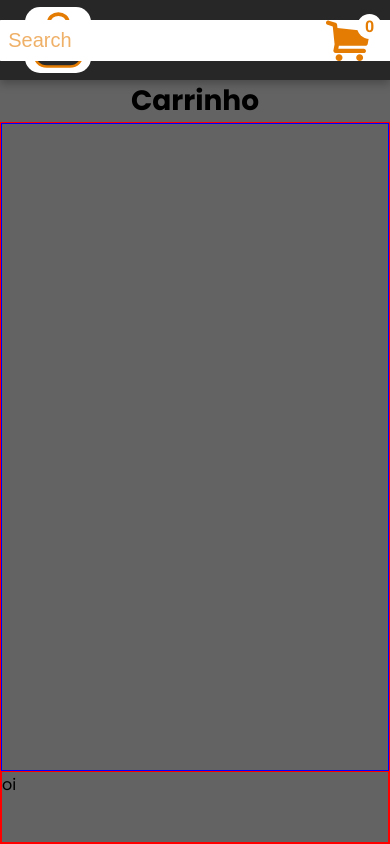
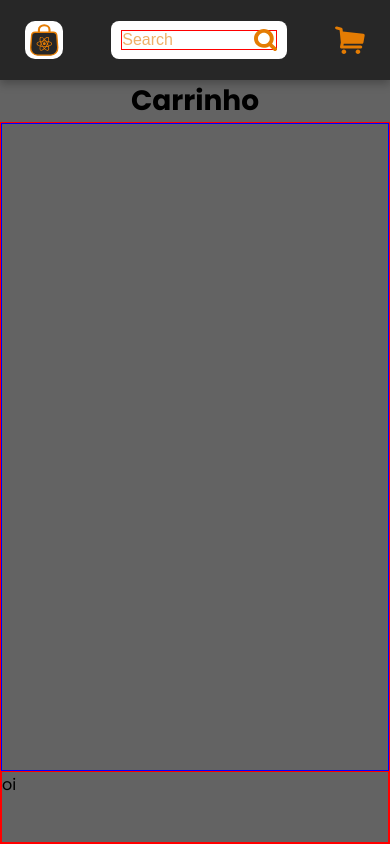
Before and after one commit to xfelipetavares/online-store-reactjs, a React (Vite) app: page /cart in a window 390 px wide. Built offline with nearby package versions, Linux system fonts and the light colour scheme.

Commit message:
styles: header is now responsive

```diff
--- a/src/components/Header/index.jsx
+++ b/src/components/Header/index.jsx
@@ -46,7 +46,7 @@ const Header = () => {
       </form>
       <NavLink className={styles.cart} to="/cart">
         <img src={cart} alt="" />
-        <p className={styles.total}>{total}</p>
+        {total > 0 && <p className={styles.total}>{total}</p>}
       </NavLink>
     </header>
   )
--- a/src/components/Header/styles.module.scss
+++ b/src/components/Header/styles.module.scss
@@ -6,7 +6,6 @@
   width: 100%;
   height: var(--header-height);
   padding: 0 2.5rem;
-  // border-radius: 0  0 20px 20px;
   position: relative;
   z-index: 1;
   top: 0;
@@ -17,19 +16,21 @@
     display: flex;
     align-items: center;
     gap: 1rem;
+    // border: solid red 1px;
 
     .bag {
+      max-height: 6.6rem;
+      max-width: 6.6rem;
+      background: var(--white);
       display: flex;
       justify-content: center;
       align-items: center;
-      width: 6.6rem;
-      height: 6.6rem;
-      background: var(--white);
       border-radius: 15px;
       padding: 0.7rem;
 
       .img {
         width: 100%;
+        height: 100%;
       }
     }
 
@@ -45,6 +46,8 @@
     display: flex;
     align-items: center;
     position: relative;
+    width: clamp(5rem, 45vw, 59rem);
+    height: 4.1rem;
 
     button {
       display: flex;
@@ -53,20 +56,20 @@
     }
 
     .input {
-      width: 59rem;
-      height: 4.1rem;
+      display: flex;
+      // align-items: center;
+      position: absolute;
+      width: 100%;
+      height: 100%;
       padding: 0 1.7rem;
       color: var(--secondary-color);
-      display: flex;
       border-radius: 10px;
       border: none;
       font-size: 2rem;
-      position: absolute;
-      left: 50%;
-      transform: translateX(-50%);
     }
 
     .input::placeholder {
+      border: solid red 1px;
       color: rgba(228, 124, 3, 0.6);
     }
 
@@ -76,27 +79,67 @@
 
     .lupa {
       position: absolute;
-      right: -27rem;
-      height: 2.2rem;
+      right: 1rem;
+      height: 60%;
     }
   }
+
   .cart {
     display: flex;
     position: relative;
     width: 3.9rem;
+    // border: solid red 1px;
+
+    img {
+      width: 100%;
+      height: 100%;
+    }
 
     .total {
       display: grid;
       place-items: center;
-      background:var(--white) ;
+      background: var(--white);
       color: var(--secondary-color);
-      width: 2.5rem;
-      height: 2.5rem;
+      width: 70%;
+      height: 70%;
       border-radius: 100%;
       position: absolute;
       right: -1.7rem;
-      top: -.6rem;
-      font: 600 1.6rem 'Roboto';
+      top: -0.6rem;
+      font: 600 1.5rem "Roboto";
+    }
+  }
+
+  @media screen and (max-width: 930px) {
+    .h1 {
+      display: none;
+    }
+  }
+
+  @media screen and (max-width: 450px) {
+    .bag {
+      width: 3.8rem;
+      height: 3.8rem;
+      border-radius: 10px !important;
+      padding: 0.3rem !important;
+    }
+
+    .cart {
+      width: 3rem !important;
+
+      .total {
+        font-size: 1.1rem;
+      }
+    }
+
+    .search {
+      height: 3.8rem;
+
+      .input {
+        border-radius: 8px;
+        font-size: 1.6rem;
+        padding: 0 1rem;
+      }
     }
   }
 }
```
